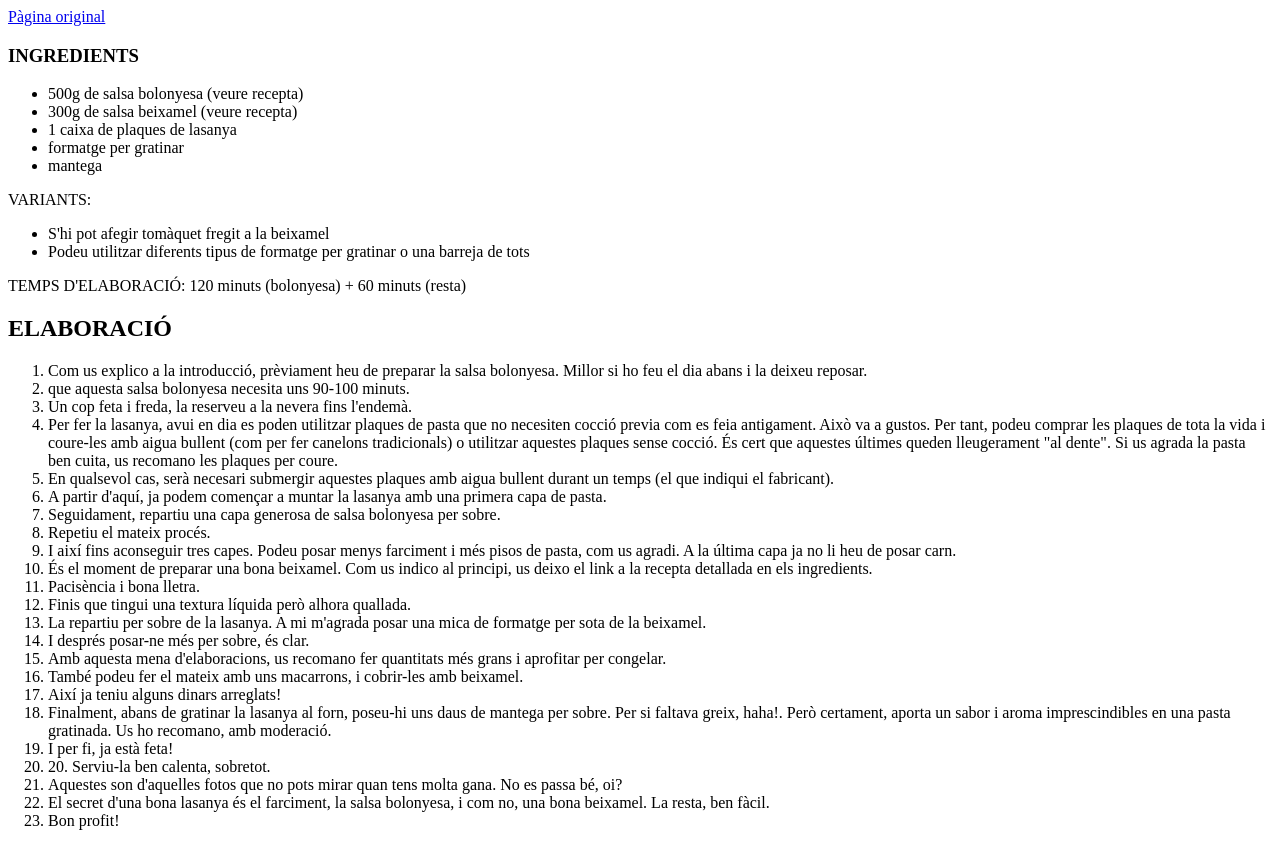
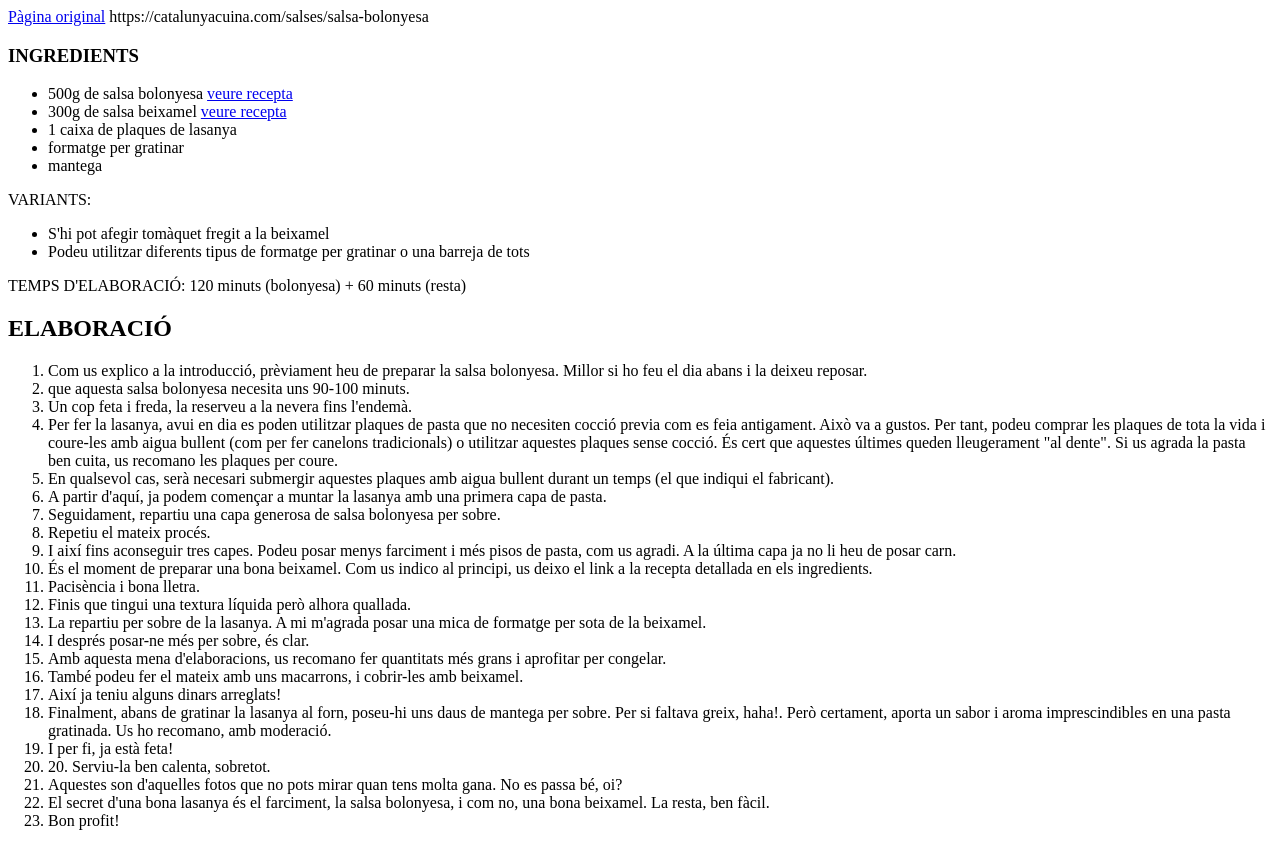
Before and after one commit to EloyRodriguez8/-PR-CTICA-SMX-MP08-UF5-Pt2---Inici-amb-CSS, a plain HTML site: page index.html in a window 1280 px wide. Drawn offline with Linux system fonts and the light colour scheme.

Commit message:
Add files via upload

```diff
--- a/index.html
+++ b/index.html
@@ -1,9 +1,11 @@
 <a href="https://catalunyacuina.com/pasta/lasanya-carn" title="Lasanya de carn" target="_blank">Pàgina original</a>
+
+https://catalunyacuina.com/salses/salsa-bolonyesa
 
 <h3>INGREDIENTS</h3>
 <ul>
-  <li>500g de salsa bolonyesa (veure recepta)</li>
-  <li>300g de salsa beixamel (veure recepta)</li>
+  <li>500g de salsa bolonyesa <a href="https://catalunyacuina.com/salses/salsa-bolonyesa" title="Salsa bolonyesa" target="_blank">veure recepta</a></li>
+  <li>300g de salsa beixamel <a href="https://catalunyacuina.com/salses/salsa-beixamel" title="Salsa beixamel" target="_blank">veure recepta</a></li>
   <li>1 caixa de plaques de lasanya</li>
   <li>formatge per gratinar</li>
   <li>mantega</li>
```
